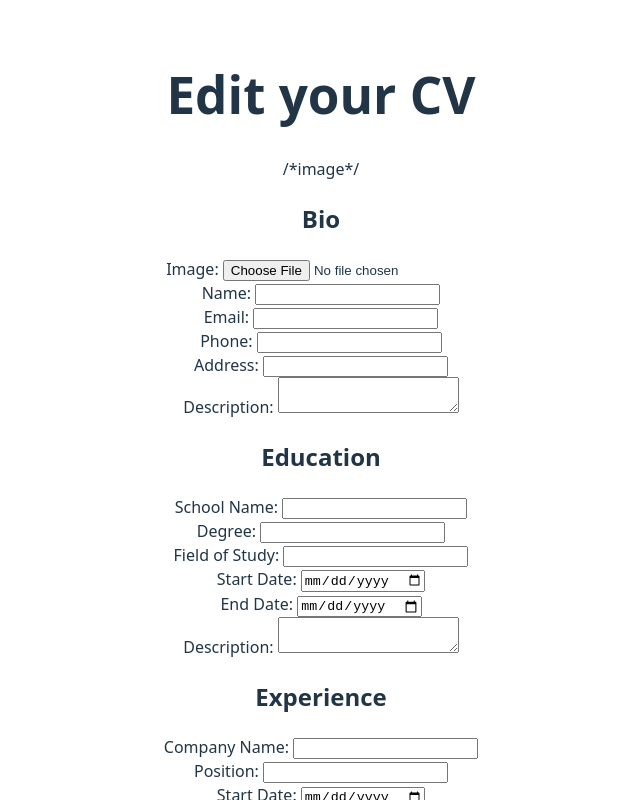
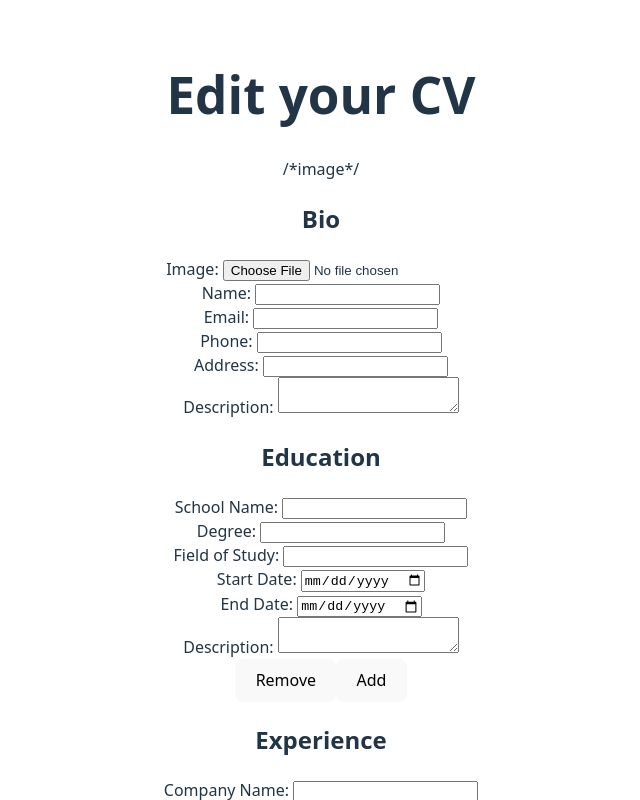
Before and after one commit to pavlevuksanovic08/odin-cv-app, a React (Vite) app: page / in a window 1280 px wide. Shown: the top 800 px of the page, without its empty margins (319-959 px from the left). Built offline with nearby package versions, Linux system fonts and the light colour scheme.

Commit message:
adding add and delete button

```diff
--- a/src/components/loadEditSection.jsx
+++ b/src/components/loadEditSection.jsx
@@ -16,6 +16,12 @@ export default function LoadEditSection({ section, sectionKey, onValueChange })
                     </div>
                 )
             )))}
+            {section.addMore &&
+                <div>
+                    <button>Remove</button>
+                    <button>Add</button>
+                </div>
+            }
         </div>
     )
 }
```
